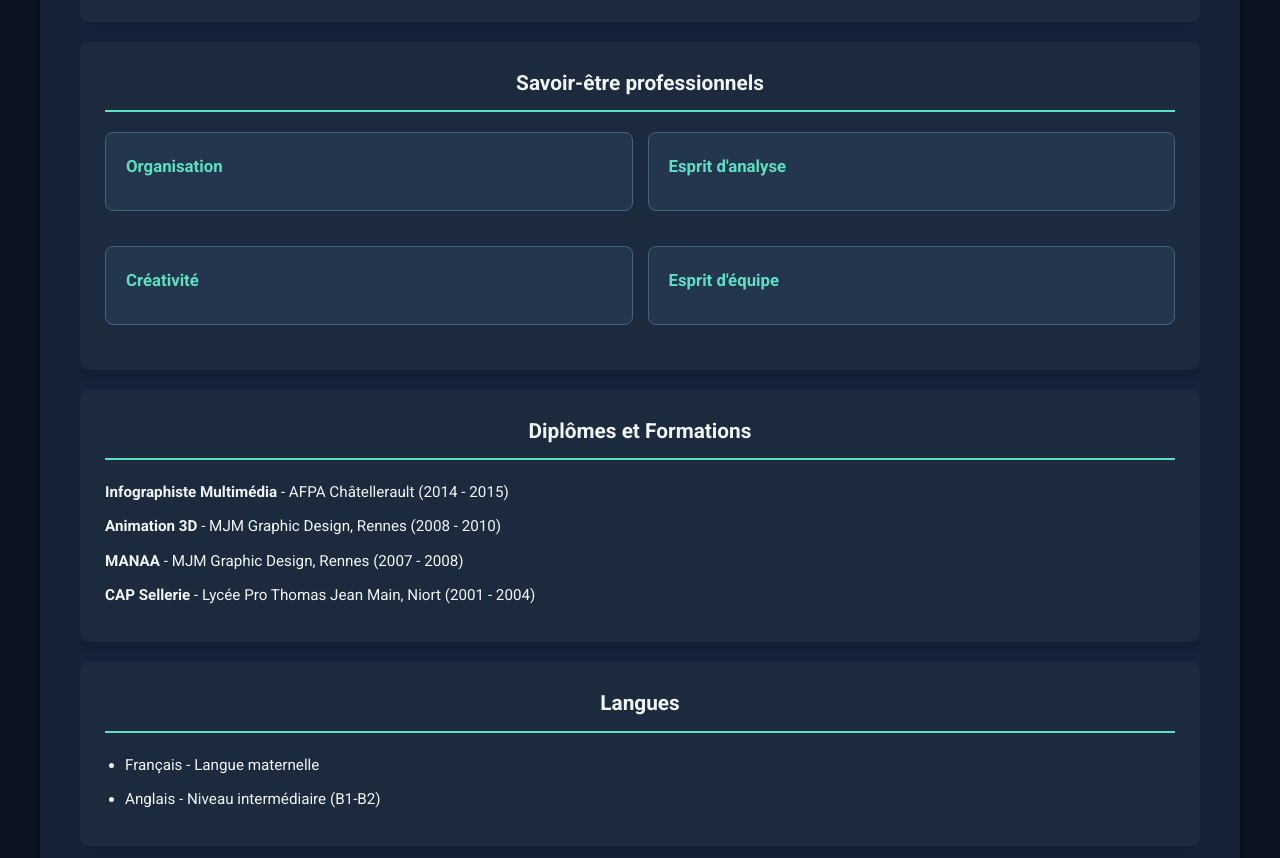
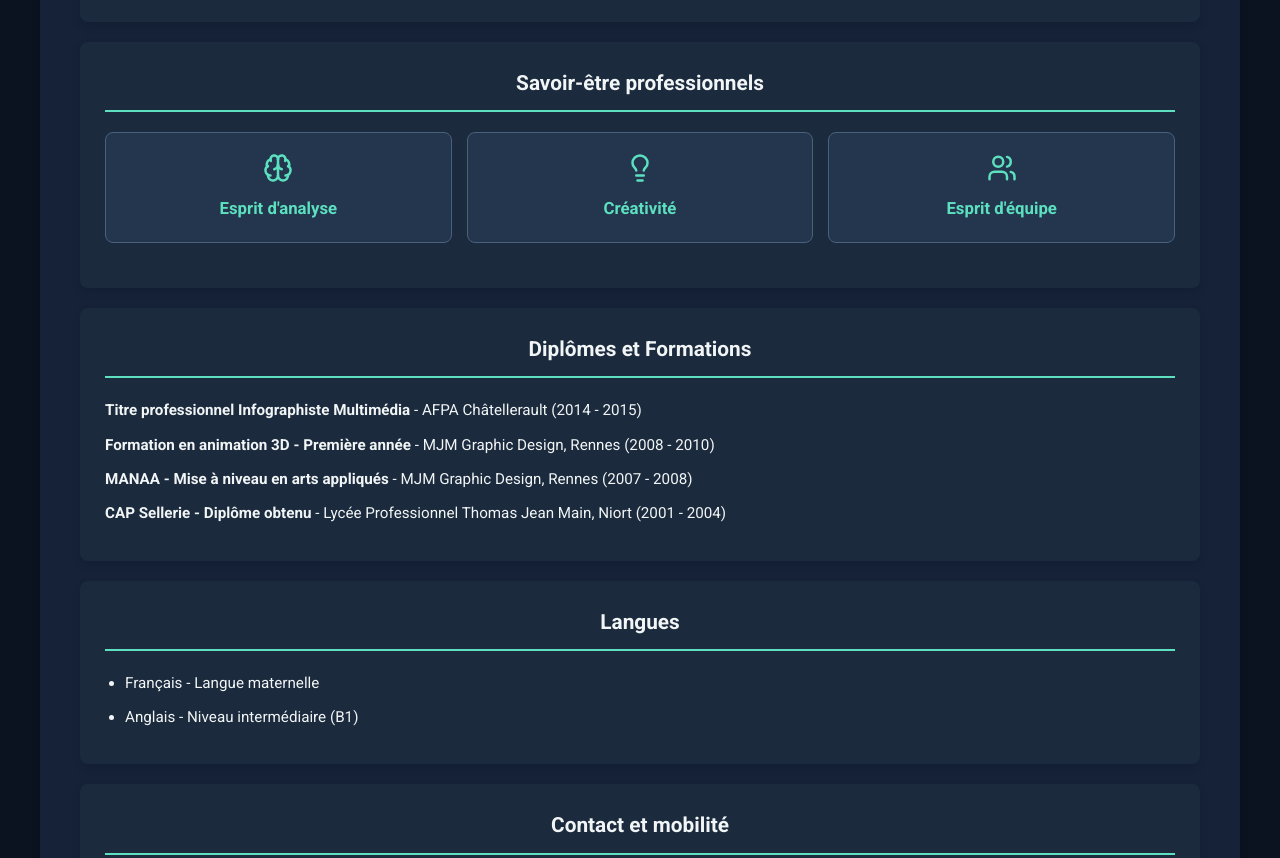
Before and after one commit to Jovet-Delfosse/Jovet-Delfosse.github.io, a plain HTML site: page cv.html in a window 1280 px wide. Shown: the part 2861-3719 px from the top of the page. Drawn offline with Linux system fonts and the light colour scheme.

Commit message:
Finalisation des formations, langues et savoir-être du CV

```diff
--- a/cv.html
+++ b/cv.html
@@ -166,29 +166,89 @@
 
   <div class="softskills-grid">
     <article class="softskill-card">
-      <h3>Organisation</h3>
-    </article>
+        <svg xmlns="http://www.w3.org/2000/svg"
+        width="24"
+        height="24"
+        viewBox="0 0 24 24"
+        fill="none"
+        stroke="currentColor"
+        stroke-width="2"
+        stroke-linecap="round"
+        stroke-linejoin="round"
+        aria-hidden="true"
+        focusable="false"
+        class="lucide lucide-brain preview-icon"
+        >
+        <path d="M12 18V5"/>
+        <path d="M15 13a4.17 4.17 0 01-3-4 4.17 4.17 0 01-3 4"/>
+        <path d="M17.707 6.294A3 3 0 1012 5a3 3 0 10-5.707 1.294"/>
+        <path d="M17.996 5.125a4 4 0 012.526 5.77"/>
+        <path d="M18 18a4 4 0 002-7.465"/>
+        <path d="M19.967 17.482a4 4 0 11-7.967.517 4 4 0 11-7.967-.517"/>
+        <path d="M6 18a4 4 0 01-2-7.465"/>
+        <path d="M6.004 5.125a4 4 0 00-2.526 5.77"/>
+    </svg>
 
-    <article class="softskill-card">
       <h3>Esprit d'analyse</h3>
     </article>
 
     <article class="softskill-card">
+        <svg xmlns="http://www.w3.org/2000/svg"
+        width="24"
+        height="24"
+        viewBox="0 0 24 24"
+        fill="none"
+        stroke="currentColor"
+        stroke-width="2"
+        stroke-linecap="round"
+        stroke-linejoin="round"
+        class="lucide lucide-lightbulb preview-icon"
+        aria-hidden="true"
+        focusable="false"
+        >
+        <path d="M15 14c.2-1 .7-1.7 1.5-2.5 1-.9 1.5-2.2 1.5-3.5A6 6 0 0 0 6 8c0 1 .2 2.2 1.5 3.5.7.7 1.3 1.5 1.5 2.5"/>
+        <path d="M9 18h6"/>
+        <path d="M10 22h4"/>
+    </svg>
+
       <h3>Créativité</h3>
     </article>
 
     <article class="softskill-card">
+        <svg xmlns="http://www.w3.org/2000/svg"
+        width="24"
+        height="24"
+        viewBox="0 0 24 24"
+        fill="none"
+        stroke="currentColor"
+        stroke-width="2"
+        stroke-linecap="round"
+        stroke-linejoin="round"
+        class="lucide lucide-users preview-icon"
+        aria-hidden="true"
+        focusable="false"
+        >
+        <path d="M16 21v-2a4 4 0 0 0-4-4H6a4 4 0 0 0-4 4v2"/>
+        <path d="M16 3.128a4 4 0 0 1 0 7.744"/>
+        <path d="M22 21v-2a4 4 0 0 0-3-3.87"/>
+        <circle cx="9" cy="7" r="4"/>
+    </svg>
+
       <h3>Esprit d'équipe</h3>
     </article>
   </div>
 </section>
 
-                 <section class="section" aria-labelledby="formation-title" data-cv-section="formations">
+        <section class="section" aria-labelledby="formation-title" data-cv-section="formations">
         <h2 id="formation-title">Diplômes et Formations</h2>
-        <p><strong>Infographiste Multimédia</strong> - AFPA Châtellerault (2014 - 2015)</p>
-        <p><strong>Animation 3D</strong> - MJM Graphic Design, Rennes (2008 - 2010)</p>
-        <p><strong>MANAA</strong> - MJM Graphic Design, Rennes (2007 - 2008)</p>
-        <p><strong>CAP Sellerie</strong> - Lycée Pro Thomas Jean Main, Niort (2001 - 2004)</p>
+
+        <p><strong>Titre professionnel Infographiste Multimédia</strong> - AFPA Châtellerault (2014 - 2015)</p>
+
+        <p><strong>Formation en animation 3D - Première année</strong> - MJM Graphic Design, Rennes (2008 - 2010)</p>
+
+        <p><strong>MANAA - Mise à niveau en arts appliqués</strong> - MJM Graphic Design, Rennes (2007 - 2008)</p>
+
+        <p><strong>CAP Sellerie - Diplôme obtenu</strong> - Lycée Professionnel Thomas Jean Main, Niort (2001 - 2004)</p>
       </section>
 
       <section class="section" aria-labelledby="langues-title" data-cv-section="formations">
@@ -196,7 +256,7 @@
 
         <ul>
           <li>Français - Langue maternelle</li>
-          <li>Anglais - Niveau intermédiaire (B1-B2)</li>
+          <li>Anglais - Niveau intermédiaire (B1)</li>
         </ul>
       </section>
 
--- a/styles.css
+++ b/styles.css
@@ -64,7 +64,7 @@ body {
 /* Grille des savoir-être*/
 .softskills-grid {
   display: grid;
-  grid-template-columns: repeat(2, minmax(0, 1fr));
+  grid-template-columns: repeat(3, minmax(0, 1fr));
   gap: 15px;
 }
 
@@ -74,13 +74,26 @@ body {
   border: 1px solid #48617d;
   border-radius: 8px;
   padding: 20px;
+  display: flex;
+  flex-direction: column;
+  align-items: center;
+  justify-content: center;
+}
+
+/* Pictogrammes des savoir-être */
+.softskill-card svg {
+  width: 30px;
+  height: 30px;
+  color: var(--accent-color);
+  margin-bottom: 12px;
+  flex-shrink: 0;
 }
 
 .section .softskill-card h3 {
   color: var(--accent-color);
   font-size: 1.05em;
-  text-align: left;
-  margin-bottom: 10px;
+  text-align: center;
+  margin-bottom: 0;
 }
 
 .softskill-card p {
```
